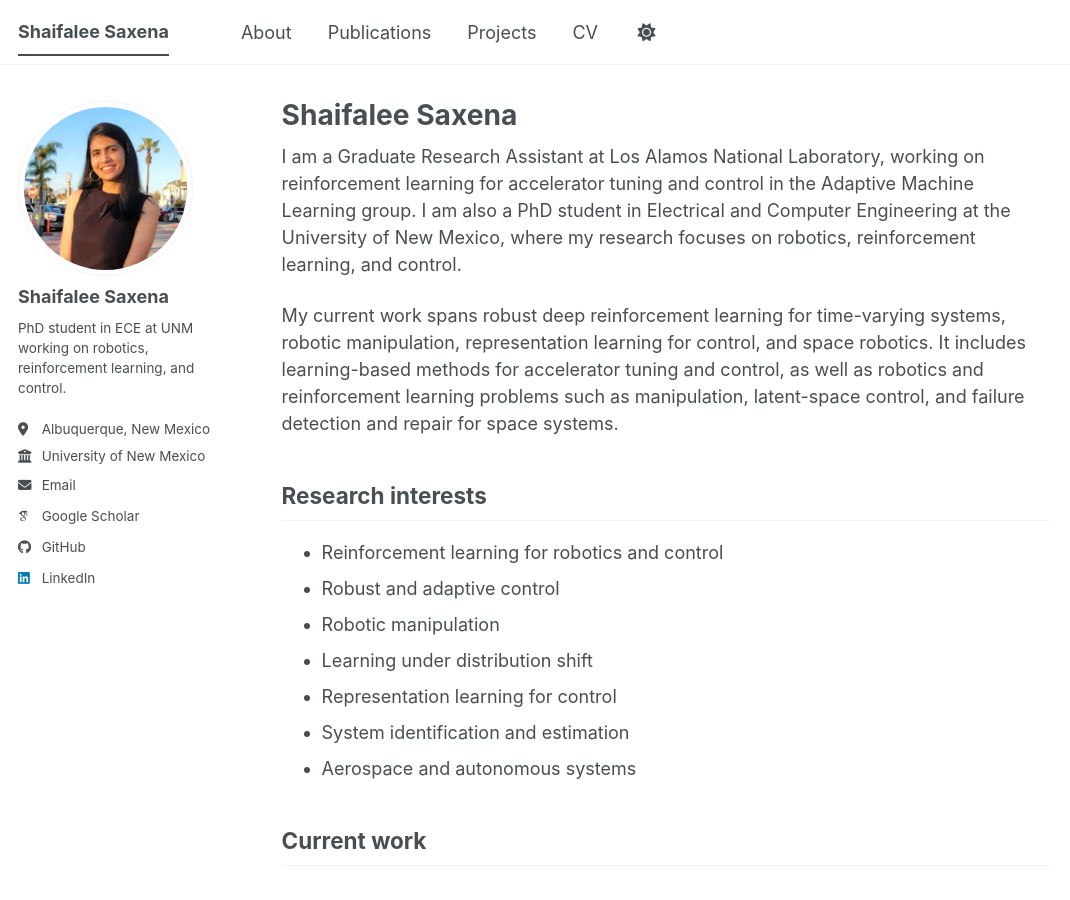
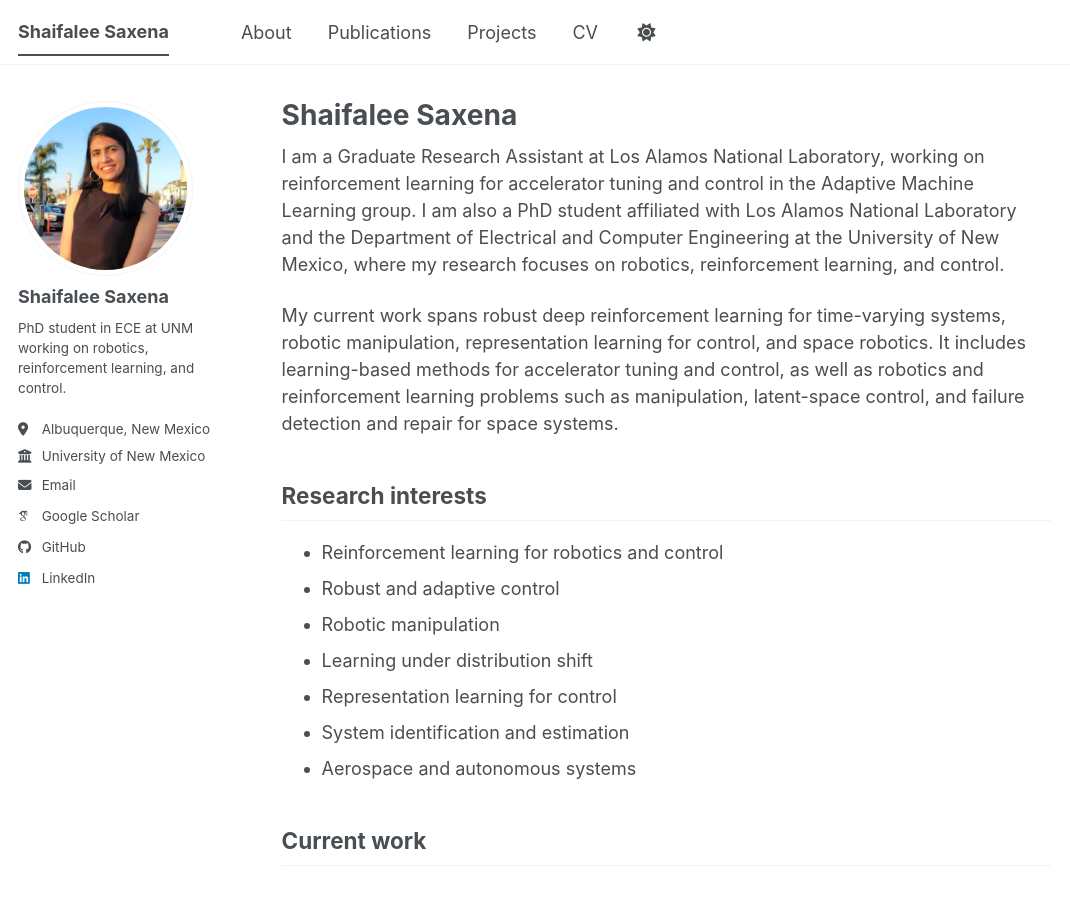
Before and after one commit to shaifaleesaxena/shaifaleesaxena.github.io, a Jekyll site: the page built from _pages/about.md, in a window 1280 px wide and 900 px high. Shown: the whole window, without its empty margins (0-1070 px from the left). Built offline with Jekyll 4.4.1, drawn with Linux system fonts in a browser that asks for light colours; some web fonts are replaced; a script bundle is joined from its source files by our own code; library files that are not in the unit come from our copies.

Commit message:
Clarify affiliation in about.md
Updated affiliation details in the about section.

```diff
--- a/_pages/about.md
+++ b/_pages/about.md
@@ -7,7 +7,7 @@ redirect_from:
   - /about.html
 ---
 
-I am a Graduate Research Assistant at Los Alamos National Laboratory, working on reinforcement learning for accelerator tuning and control in the Adaptive Machine Learning group. I am also a PhD student in Electrical and Computer Engineering at the University of New Mexico, where my research focuses on robotics, reinforcement learning, and control.
+I am a Graduate Research Assistant at Los Alamos National Laboratory, working on reinforcement learning for accelerator tuning and control in the Adaptive Machine Learning group. I am also a PhD student affiliated with Los Alamos National Laboratory and the Department of Electrical and Computer Engineering at the University of New Mexico, where my research focuses on robotics, reinforcement learning, and control.
 
 My current work spans robust deep reinforcement learning for time-varying systems, robotic manipulation, representation learning for control, and space robotics. It includes learning-based methods for accelerator tuning and control, as well as robotics and reinforcement learning problems such as manipulation, latent-space control, and failure detection and repair for space systems.
 
```
